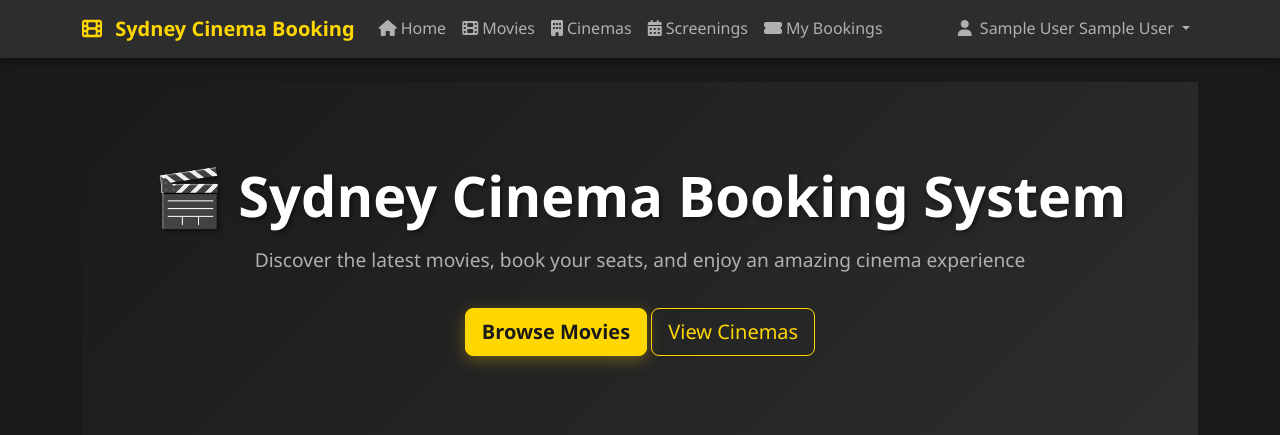
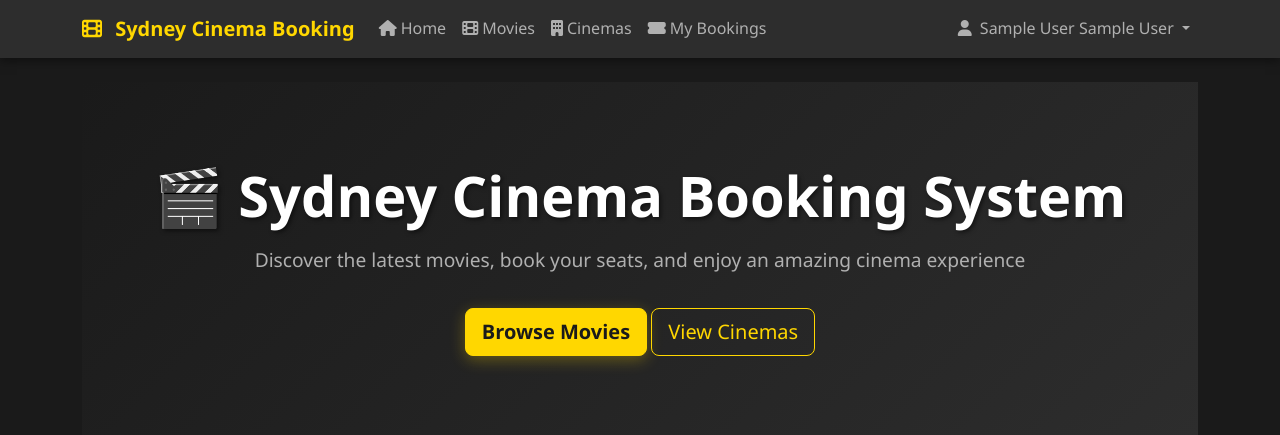
Before and after one commit to Sumile-leo/Sydney-Cinema-Booking-System, a Flask app: page / in a window 1280 px wide. Shown: the top 435 px of the page. Run offline with Flask 3, Linux system fonts and the light colour scheme; the visitor is signed in with stand-in values (Sample User, id 1); some libraries are stand-ins or nearby versions.

Commit message:
Remove screenings page and navigation link

```diff
--- a/routes/main.py
+++ b/routes/main.py
@@ -18,40 +18,6 @@ def register_main_routes(app):
 
         return render_template('index.html', movies=latest_movies)
 
-    @app.route('/screenings')
-    def screenings():
-        """Screenings page"""
-        from database.db import get_all_screenings
-        from backend.models.screening import Screening
-        from backend.services import MovieService, CinemaService
-
-        # Get all screenings
-        screenings_data = get_all_screenings()
-        screenings_list = [Screening.from_db_row(s) for s in screenings_data]
-
-        # Get today and next 7 days
-        from datetime import date, timedelta
-        today = date.today()
-        end_date = today + timedelta(days=7)
-
-        # Filter screenings for the next 7 days
-        upcoming_screenings = [
-            s for s in screenings_list
-            if s.screening_date >= today and s.screening_date <= end_date
-        ]
-
-        # Group by date
-        screenings_by_date = {}
-        for screening in upcoming_screenings:
-            date_str = screening.screening_date.strftime('%Y-%m-%d')
-            if date_str not in screenings_by_date:
-                screenings_by_date[date_str] = []
-            screenings_by_date[date_str].append(screening)
-
-        return render_template('screenings.html',
-                              screenings_by_date=screenings_by_date,
-                              today=today)
-
     @app.route('/bookings')
     def bookings():
         """Bookings page (placeholder)"""
--- a/web/templates/base.html
+++ b/web/templates/base.html
@@ -42,11 +42,6 @@
                     <li class="nav-item">
                         <a class="nav-link" href="{{ url_for('cinemas') }}">
                             <i class="fas fa-building me-1"></i>Cinemas
-                        </a>
-                    </li>
-                    <li class="nav-item">
-                        <a class="nav-link" href="{{ url_for('screenings') }}">
-                            <i class="fas fa-calendar-alt me-1"></i>Screenings
                         </a>
                     </li>
                     {% if session.user_id %}
```
Also changed, not shown: web/templates/screenings.html (deleted, +0 -57 lines).
